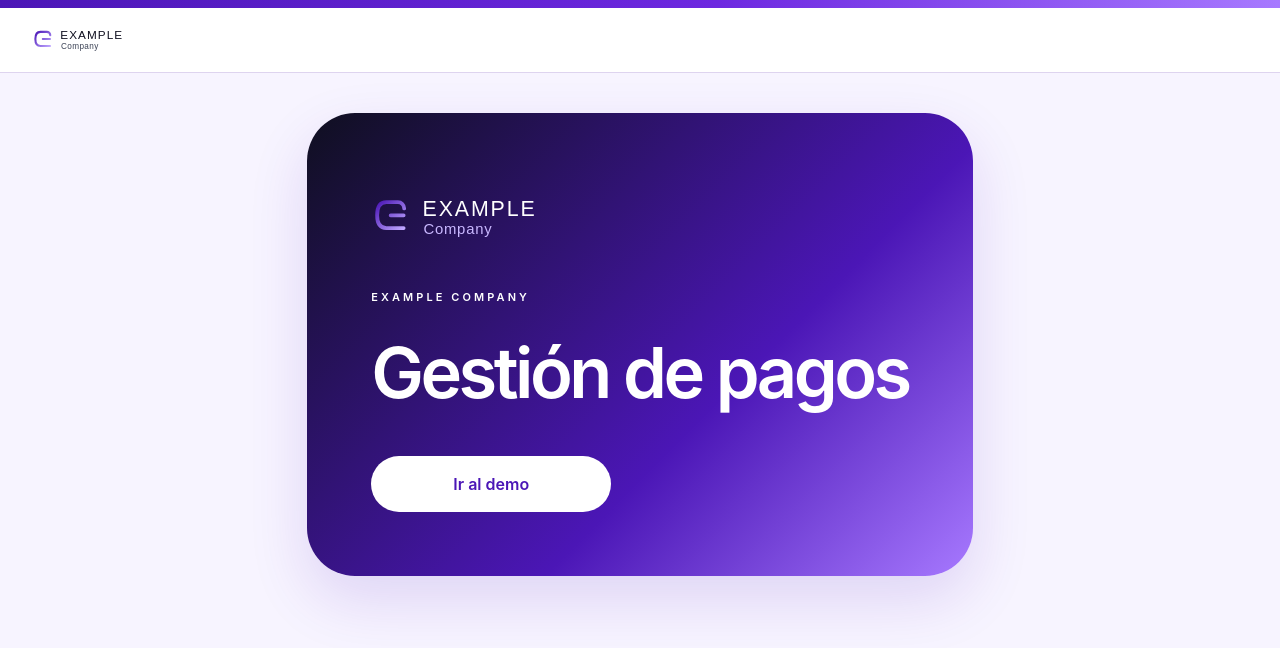
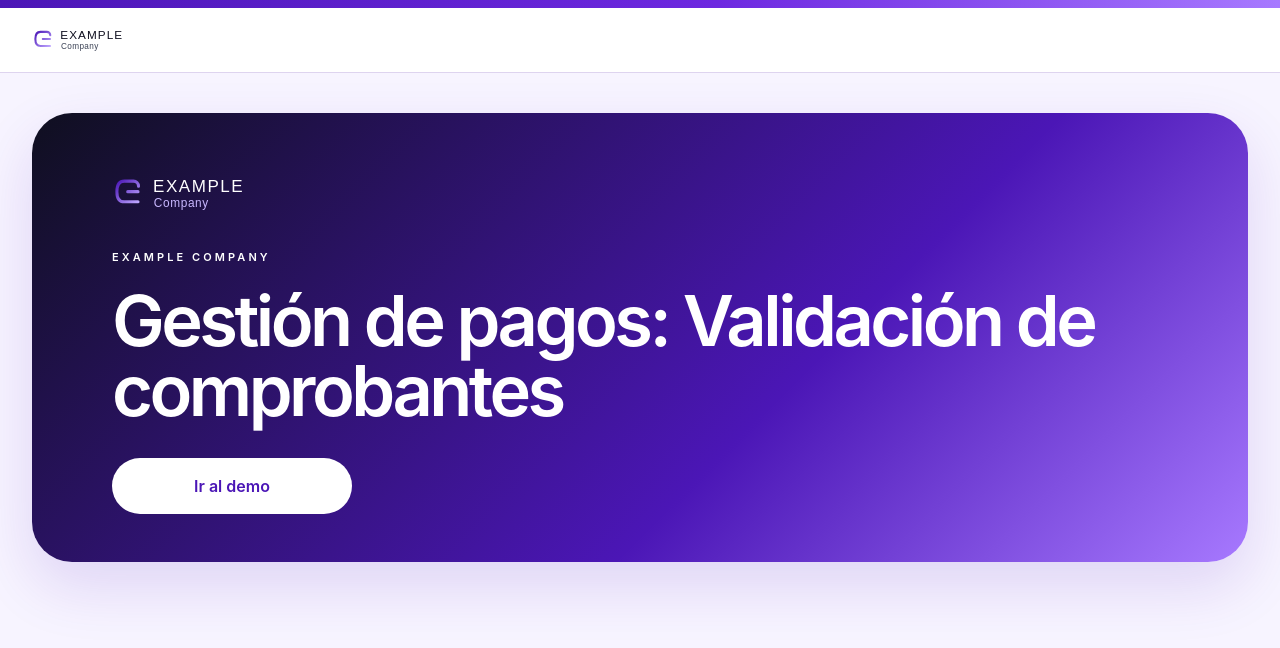
Before and after one commit to mlastra-dana/Portal_pagos, a React (Vite) app: page / in a window 1280 px wide. Shown: the top 648 px of the page. Built offline with nearby package versions, Linux system fonts and the light colour scheme; no server answers.

Commit message:
modified:   src/hooks/useFileUpload.ts 	modified:   src/pages/HomePage.tsx 	modified:   src/pages/ValidatePage.tsx

```diff
--- a/src/hooks/useFileUpload.ts
+++ b/src/hooks/useFileUpload.ts
@@ -28,7 +28,7 @@ export const useFileUpload = () => {
 
     const isAccepted = ACCEPTED_TYPES.includes(file.type);
     if (!isAccepted) {
-      setError('Formato no permitido. Carga un archivo JPG, JPEG, PNG, WEBP o PDF.');
+      setError('Formato no permitido. Cargue un archivo JPG, JPEG, PNG, WEBP o PDF.');
       return;
     }
 
--- a/src/pages/HomePage.tsx
+++ b/src/pages/HomePage.tsx
@@ -2,18 +2,18 @@ import { Link } from 'react-router-dom';
 
 export const HomePage = () => {
   return (
-    <div className="mx-auto max-w-6xl">
-      <section className="overflow-hidden rounded-[3rem] bg-[linear-gradient(135deg,#0f0f1f_0%,#4b16b6_62%,#a779ff_100%)] px-8 py-10 text-white shadow-panel sm:px-12 sm:py-14 md:px-16 md:py-16">
+    <div className="mx-auto w-full max-w-[1500px]">
+      <section className="overflow-hidden rounded-[2.5rem] bg-[linear-gradient(135deg,#0f0f1f_0%,#4b16b6_62%,#a779ff_100%)] px-8 py-8 text-white shadow-panel sm:px-12 sm:py-10 md:px-20 md:py-12">
         <img
           src="/Brand/example_brand_kit_2/logos/svg/example_company_white.svg"
           alt="Example Company"
-          className="h-16 w-auto object-contain sm:h-20"
+          className="h-14 w-auto object-contain sm:h-16"
         />
-        <p className="mt-8 text-[11px] font-semibold uppercase tracking-[0.28em] text-white/72">Example Company</p>
-        <h1 className="mt-8 max-w-5xl text-4xl font-semibold leading-[0.95] tracking-[-0.05em] sm:text-5xl md:text-[4.4rem]">
-          Gestión de pagos
+        <p className="mt-6 text-[11px] font-semibold uppercase tracking-[0.28em] text-white/72">Example Company</p>
+        <h1 className="mt-5 max-w-5xl text-4xl font-semibold leading-[0.95] tracking-[-0.05em] sm:text-5xl md:text-[4.4rem]">
+          Gestión de pagos: Validación de comprobantes
         </h1>
-        <div className="mt-12">
+        <div className="mt-8">
           <Link to="/validar" className="inline-flex">
             <button
               type="button"
--- a/src/pages/ValidatePage.tsx
+++ b/src/pages/ValidatePage.tsx
@@ -72,12 +72,12 @@ export const ValidatePage = () => {
     setTechnicalError('');
 
     if (!uploadedFile) {
-      setFormError('Debes cargar un comprobante para iniciar la validación.');
+      setFormError('Debe cargar un comprobante para iniciar la validación.');
       return;
     }
 
     if (!result) {
-      setFormError('Primero debemos terminar la extracción del comprobante.');
+      setFormError('Primero debe finalizar la extracción del comprobante.');
       return;
     }
 
@@ -106,7 +106,7 @@ export const ValidatePage = () => {
           <SectionTitle
             eyebrow="Example Company"
             title="Extracción de comprobante"
-            description="Carga un comprobante y deja que el motor de extracción complete los datos detectados y el JSON estructurado."
+            description="Cargue un comprobante y permita que el motor de extracción complete los datos detectados y el JSON estructurado."
           />
 
           <div className="mt-5 grid gap-4 lg:grid-cols-2">
```
